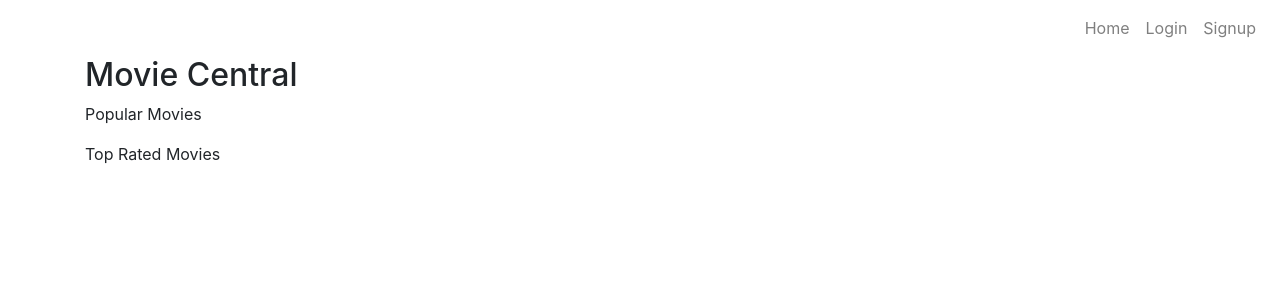
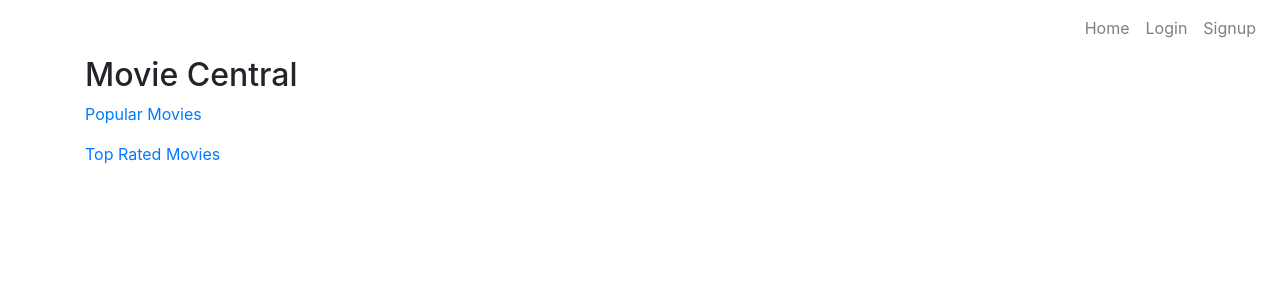
Before and after one commit to rcho100/movie-central-frontend, a React (Create React App) app: page / in a window 1280 px wide. Shown: the top 300 px of the page. Built offline with nearby package versions, Linux system fonts and the light colour scheme; no server answers.

Commit message:
Refactor to use Link components in Home

```diff
--- a/src/components/Home.js
+++ b/src/components/Home.js
@@ -1,21 +1,17 @@
 import React, { Component } from 'react'
+import { Link } from 'react-router-dom'
 
 class Home extends Component {
-
-    goToPopMovies = () => {
-        this.props.history.push('/popular-movies')
-    }
-
-    goToTopRatedMovies = () => {
-        this.props.history.push('/top-rated-movies')
-    }
-
     render() {
         return (
             <div>
                 <h2>Movie Central</h2>
-                <p onClick={this.goToPopMovies}>Popular Movies</p>
-                <p onClick={this.goToTopRatedMovies}>Top Rated Movies</p>
+                <Link to='/popular-movies'>
+                    <p>Popular Movies</p>
+                </Link>
+                <Link to='/top-rated-movies'>
+                    <p>Top Rated Movies</p>
+                </Link>
             </div>
         )
     }
```
